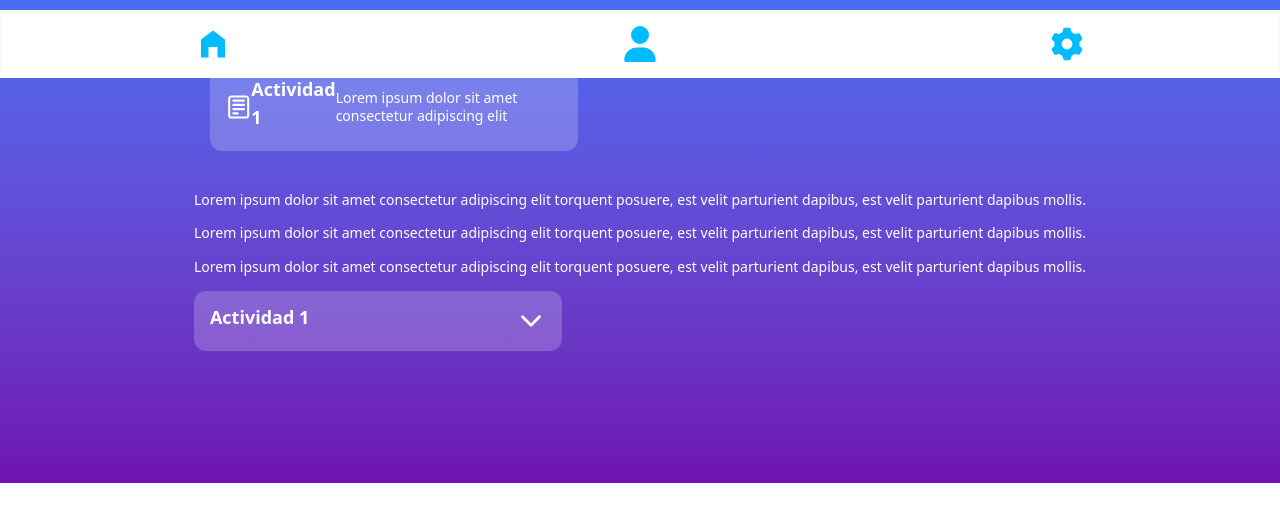
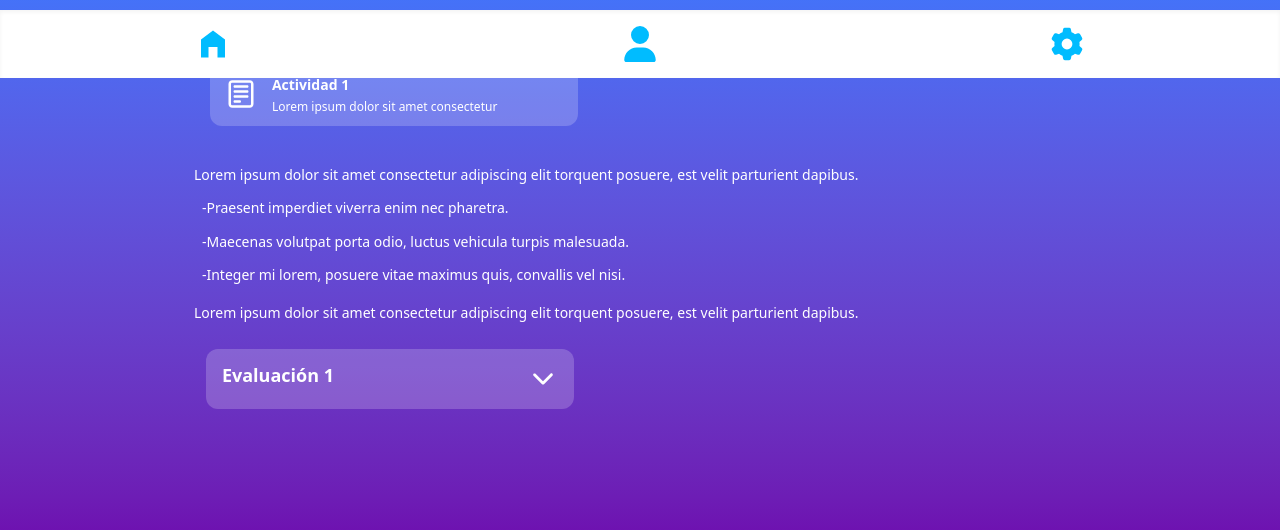
Before and after one commit to Marcohau2O/Cisco, a React (Vite) app in the folder Cisco/: page /leccion_1 in a window 1280 px wide. Shown: the part 722-1252 px from the top of the page. Before the commit the page ends 1205 px from the top, so only its background shows below. Built offline with nearby package versions, Linux system fonts and the light colour scheme.

Commit message:
vistas de Leccion lista, falta los diseños

```diff
--- /dev/null
+++ b/Cisco/src/components/componentsLesccion/EvaluacionItem.jsx
@@ -0,0 +1,61 @@
+import React, { useState } from 'react';
+import { IoIosArrowDown } from 'react-icons/io';
+import { FaRegCircle } from "react-icons/fa6";
+
+export default function EvaluacionItem() {
+    const [isOpen, setIsOpen] = useState(false);
+
+    return(
+        <>
+        <div className="w-[23rem]">
+            <div className="bg-white/20 rounded-xl px-4 py-3 mb-4 w-full">
+                <div className='flex justify-between'>
+                    <h2 className="font-bold mb-2 text-lg">Evaluación 1</h2>
+                    <button onClick={() => setIsOpen(!isOpen)}>
+                        {isOpen ? (
+                            <IoIosArrowDown size={30} className="text-white" />
+                        ) : (
+                            <IoIosArrowDown size={30} className="text-white" />
+                        )}
+                    </button>
+                </div>
+
+            {isOpen && (
+                <div className="px-4 py-3 text-white">
+                    <p className="text-xs leading-tight mt-2">
+                        Lorem ipsum dolor sit amet consectetur adipiscing elit torquent ated:
+                    </p>
+
+                    <p className='text-xs leading-tight mt-2 font-semibold'>
+                        1. ¿Lorem ipsum dolor sit amet consectetur adipiscing?
+                        <div className='flex flex-col gap-2 ml-4 mt-2'>
+                        <FaRegCircle/>
+                        <FaRegCircle/>
+                        <FaRegCircle/>
+                        </div>
+                    </p>
+
+                    <p className='text-xs leading-tight mt-2 font-semibold'>
+                        1. ¿Lorem ipsum dolor sit amet consectetur adipiscing elit torquent?
+                        <div className='flex flex-col gap-2 ml-4 mt-2'>
+                        <FaRegCircle/>
+                        <FaRegCircle/>
+                        <FaRegCircle/>
+                        </div>
+                    </p>
+
+                    <p className='text-xs leading-tight mt-2 font-semibold'>
+                        1. ¿Lorem ipsum dolor sit amet consectetur adipiscing elit torquent?
+                        <div className='flex flex-col gap-2 ml-4 mt-2'>
+                        <FaRegCircle/>
+                        <FaRegCircle/>
+                        <FaRegCircle/>
+                        </div>
+                    </p>
+                </div>
+            )}
+            </div>
+        </div>
+        </>
+    )
+}
--- a/Cisco/src/pages/Leccion1.jsx
+++ b/Cisco/src/pages/Leccion1.jsx
@@ -2,6 +2,7 @@ import { NavLink } from "react-router-dom"
 import { IoIosArrowDown } from "react-icons/io";
 import { IoIosArrowBack } from "react-icons/io"
 import { CgNotes } from "react-icons/cg";
+import EvaluacionItem from "../components/componentsLesccion/EvaluacionItem";
 
 export default function Leccion_1() {
     return(
@@ -39,18 +40,37 @@ export default function Leccion_1() {
 
                 <p className="text-sm leading-tight mb-4">
                     Lorem ipsum dolor sit amet consectetur adipiscing elit torquent posuere,
-                    est velit parturient dapibus, est velit parturient dapibus mollis.
+                    est velit parturient dapibus.
                 </p>
 
                 <div className="p-4 text-white">
-                    <div className="bg-white/20 rounded-xl px-4 py-3 mb-6 w-[23rem] flex justify-between items-center">
-                        <CgNotes size={40} className="text-white"/>
-                        <h2 className="font-bold mb-2 text-lg">Actividad 1</h2>
-                        <p className="text-sm leading-tight">Lorem ipsum dolor sit amet consectetur adipiscing elit</p>
+                    <div className="bg-white/20 rounded-xl px-4 py-3 mb-6 w-[23rem] flex items-start space-x-4">
+                        <CgNotes size={30} className="text-white mt-1"/>
+                        <div className="flex flex-col">
+                            <h2 className="font-bold mb-1 text-sm">Actividad 1</h2>
+                            <p className="text-xs leading-tight">Lorem ipsum dolor sit amet consectetur</p>
+                        </div>
                     </div>
                 </div>
 
+                <ul className="text-sm leading-tight mb-3">
+                    <p className="text-sm leading-tight mb-2">
+                        Lorem ipsum dolor sit amet consectetur adipiscing elit torquent posuere,
+                        est velit parturient dapibus.
+                    </p>
+
+                    <li className="p-2">-Praesent imperdiet viverra enim nec pharetra.</li>
+
+                    <li className="p-2">-Maecenas volutpat porta odio, luctus vehicula turpis malesuada.</li>
+
+                    <li className="p-2">-Integer mi lorem, posuere vitae maximus quis, convallis vel nisi.</li>
+                </ul>
+
                 <p className="text-sm leading-tight mb-4">
+                    Lorem ipsum dolor sit amet consectetur adipiscing elit torquent posuere,
+                    est velit parturient dapibus.
+                </p>
+                {/* <p className="text-sm leading-tight mb-4">
                     Lorem ipsum dolor sit amet consectetur adipiscing elit torquent posuere,
                     est velit parturient dapibus, est velit parturient dapibus mollis.
                 </p>
@@ -58,18 +78,10 @@ export default function Leccion_1() {
                 <p className="text-sm leading-tight mb-4">
                     Lorem ipsum dolor sit amet consectetur adipiscing elit torquent posuere,
                     est velit parturient dapibus, est velit parturient dapibus mollis.
-                </p>
+                </p> */}
 
-                <p className="text-sm leading-tight mb-4">
-                    Lorem ipsum dolor sit amet consectetur adipiscing elit torquent posuere,
-                    est velit parturient dapibus, est velit parturient dapibus mollis.
-                </p>
-
-                <div className="pb-15">
-                    <div className="bg-white/20 rounded-xl px-4 py-3 mb-6 w-[23rem] flex justify-between items-center">
-                        <h2 className="font-bold mb-2 text-lg">Actividad 1</h2>
-                        <IoIosArrowDown  size={30} className="text-white"/>
-                    </div>
+                <div className="p-3 pb-15">
+                    <EvaluacionItem/>
                 </div>
 
             </div>
```
